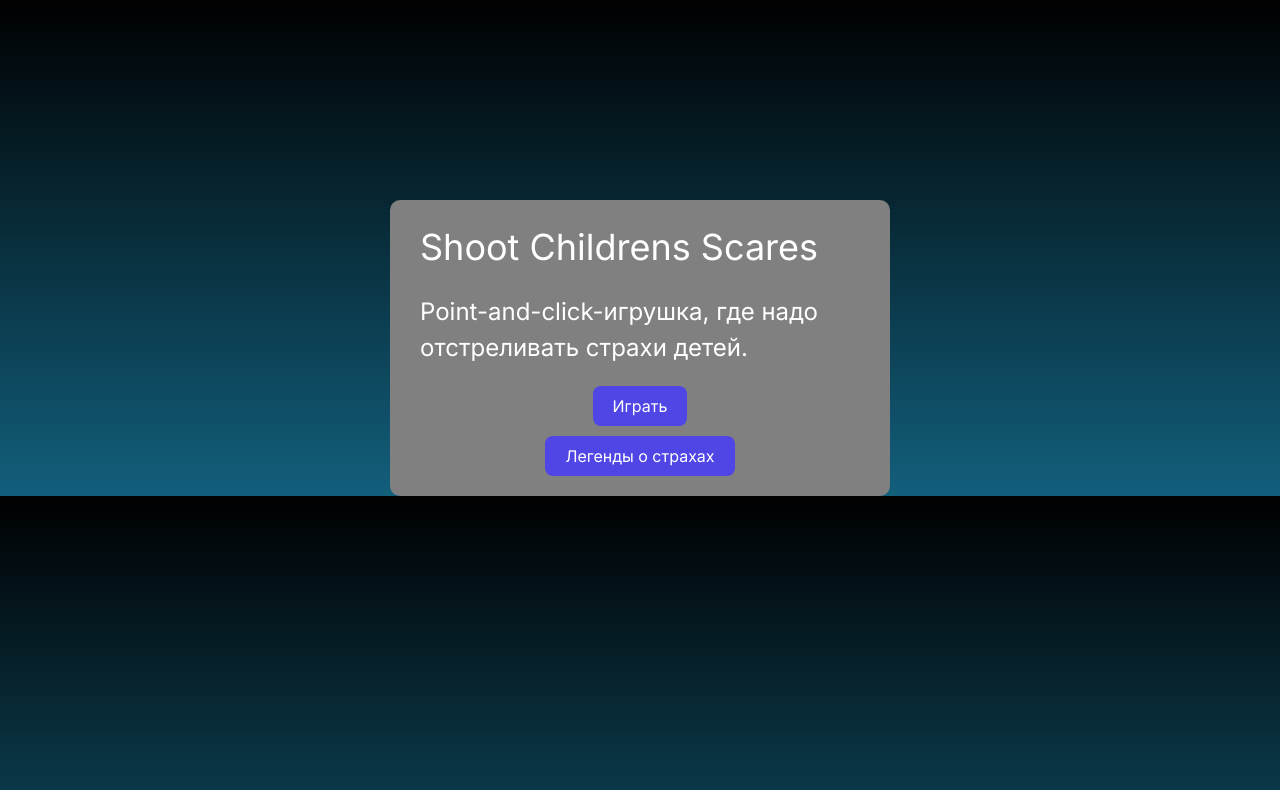
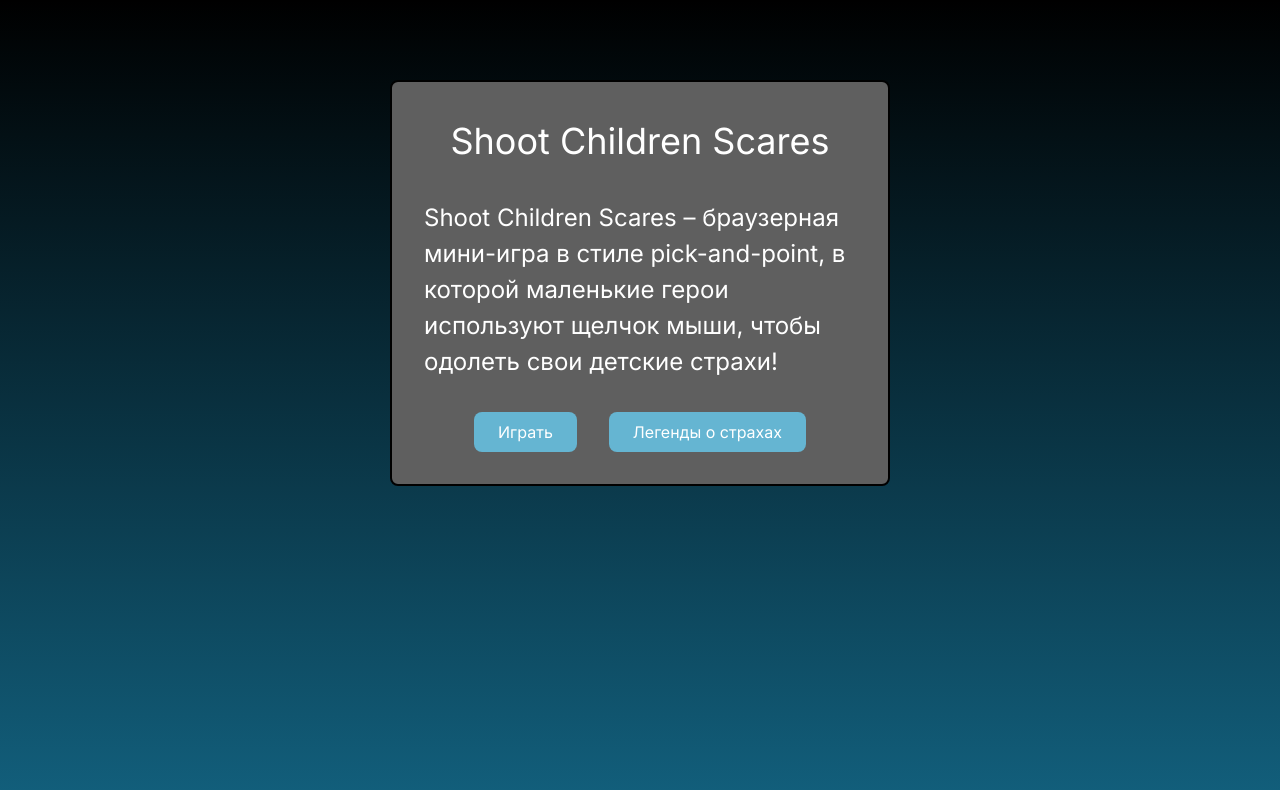
Before and after one commit to kravcov7/hackathon-team3, a Next.js app: page / in a window 1280 px wide. Shown: the top 790 px of the page. Built offline with nearby package versions, Linux system fonts and the light colour scheme.

Commit message:
feat: change home page styles

```diff
--- a/app/components/legends/Legends.module.css
+++ b/app/components/legends/Legends.module.css
@@ -17,7 +17,7 @@
 }
 
 .item {
-  border: 2px solid black;
+  border: 2px solid rgb(0, 0, 0);
   border-radius: 0.5rem;
   background-color: rgb(95 95 95);
   transition: transform 0.3s linear;
@@ -39,7 +39,7 @@
   width: 100%;
 }
 
-.link {
+.button {
   padding: 0.5rem 1.5rem;
   border-radius: 0.5rem;
   background-color: rgb(101, 181, 210);
--- a/app/components/legends/Legends.tsx
+++ b/app/components/legends/Legends.tsx
@@ -22,7 +22,7 @@ export default function Legends() {
           </li>
         ))}
       </ul>
-      <Link href={"/"} className={styles.link}>
+      <Link href={"/"} className={styles.button}>
         Назад
       </Link>
     </div>
--- a/app/page.module.css
+++ b/app/page.module.css
@@ -1,31 +1,54 @@
-.main {
+.container {
+  display: flex;
+  flex-direction: column;
+  justify-content: space-between;
+  align-items: center;
+  gap: 2.5rem;
+  margin: 0 auto;
+  padding: 5rem;
+  min-height: 100vh;
+}
+
+/* .main {
   background: gray;
   margin: auto;
   max-width: 500px;
   margin-top: 200px;
   padding: 20px 30px;
   border-radius: 10px;
+} */
+
+.modal {
+  display: flex;
+  flex-direction: column;
+  align-items: center;
+  gap: 2rem;
+  margin: 0 auto;
+  padding: 2rem;
+  max-width: 500px;
+  width: 100%;
+  border: 2px solid rgb(0, 0, 0);
+  border-radius: 0.5rem;
+  background-color: rgb(95 95 95);
 }
 
 .title {
   font-size: 36px;
 }
 
-.subtitle {
+.text {
+  width: 100%;
   font-size: 24px;
-  margin: 20px 0;
 }
 
-.buttons {
+.wrapper {
   display: flex;
-  flex-direction: column;
-  gap: 10px;
-  justify-content: center;
+  flex-wrap: wrap;
+  gap: 2rem;
 }
 
 .button {
-  justify-content: center;
-  align-items: center;
-  max-width: fit-content;
-  margin: auto;
+  padding: 0.5rem 1.5rem;
+  border-radius: 0.5rem;
+  background-color: rgb(101, 181, 210);
 }
--- a/app/page.tsx
+++ b/app/page.tsx
@@ -3,30 +3,26 @@ import styles from "./page.module.css";
 
 export default function Home() {
   return (
-    <main className={styles.main}>
-      <h1 className={styles.title}>Shoot Childrens Scares</h1>
-      <p className={styles.subtitle}>
-        Point-and-click-игрушка, где надо отстреливать страхи детей.
-      </p>
+    <main>
+      <div className={styles.container}>
+        <div className={styles.modal}>
+          <h1 className={styles.title}>Shoot Children Scares</h1>
+          <p className={styles.text}>
+            Shoot Children Scares – браузерная мини-игра в стиле pick-and-point,
+            в которой маленькие герои используют щелчок мыши, чтобы одолеть свои
+            детские страхи!
+          </p>
 
-      <div className={styles.buttons}>
-        <Link
-          href="/game"
-          className={
-            styles.button + " py-2 px-5 rounded-lg bg-indigo-600 text-white"
-          }
-        >
-          Играть
-        </Link>
+          <div className={styles.wrapper}>
+            <Link href="/game" className={styles.button}>
+              Играть
+            </Link>
 
-        <Link
-          href="/legends"
-          className={
-            styles.button + " py-2 px-5 rounded-lg bg-indigo-600 text-white"
-          }
-        >
-          Легенды о страхах
-        </Link>
+            <Link href="/legends" className={styles.button}>
+              Легенды о страхах
+            </Link>
+          </div>
+        </div>
       </div>
     </main>
   );
--- a/app/ui/button/Button.module.css
+++ b/app/ui/button/Button.module.css
@@ -1,5 +1,6 @@
 .button {
   padding: 0.5rem 1.5rem;
+  border-radius: 0.5rem;
   background-color: rgb(101, 181, 210);
   color: inherit;
 }
```
